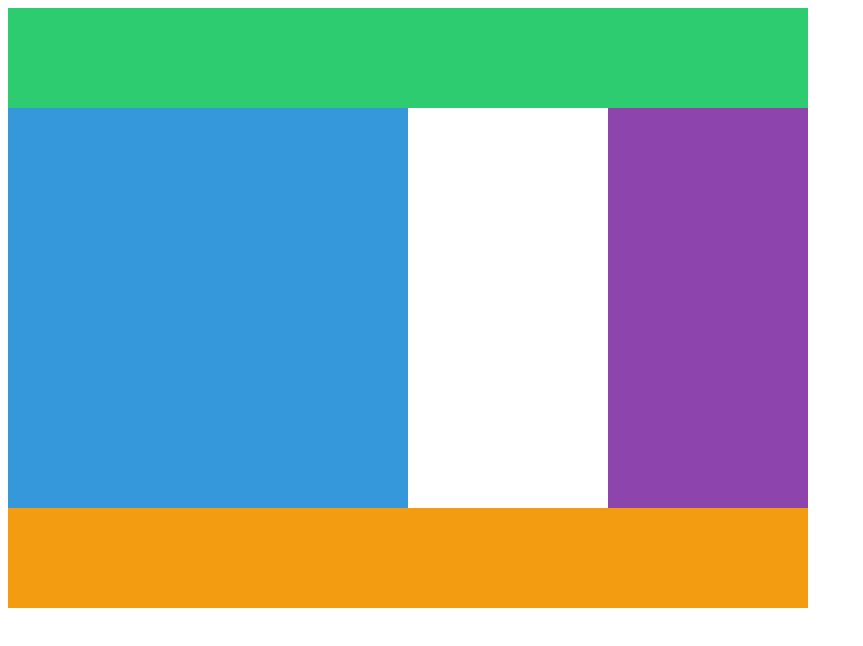
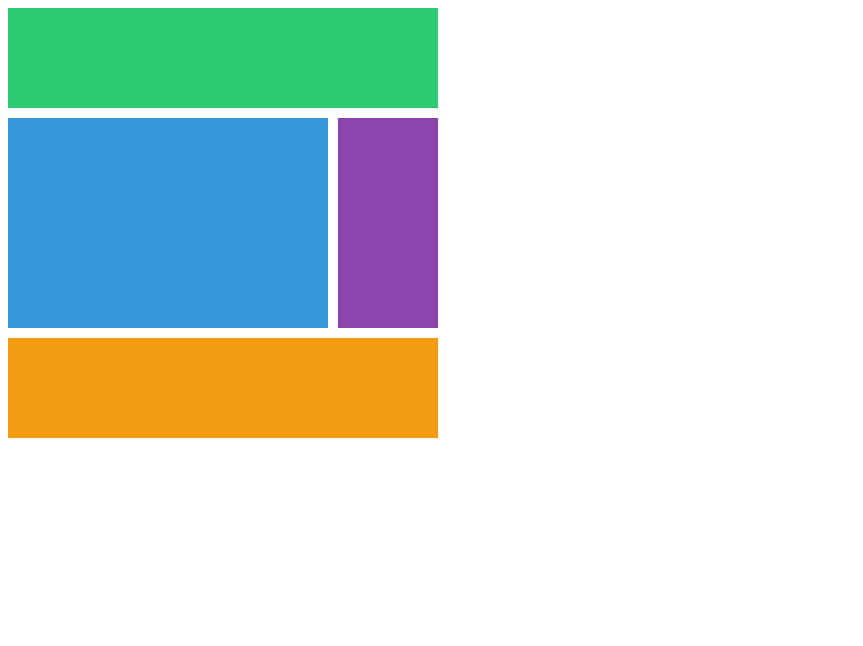
Before and after one commit to qlemql/SCSS, a plain HTML site: page index.html in a window 1280 px wide. Shown: the whole page, without its empty margins (0-863 px from the left). Drawn offline with Linux system fonts and the light colour scheme.

Commit message:
Update styles4.css
grid-area를 사용하지않고 따로 따로 설정하는 방법
(grid-area의 이론)

grid-column-start, grid-column-end로 어디서 시작해서 어디서 끝나게할지 정할 수 있다.
column은 열 row는 행

```diff
--- a/styles4.css
+++ b/styles4.css
@@ -1,30 +1,34 @@
 .grid {
   display: grid;
-  grid-template-columns: repeat(4, 200px);
-  grid-template-rows: 100px repeat(2, 200px) 100px;
-  grid-template-areas:
-    "header header header header"
-    "content content . nav"
-    "content content . nav"
-    "footer footer footer footer";
+  gap: 10px;
+  /* auto 200px를 설정하게 된다면 모든 공간을 사용한다. */
+  grid-template-columns: repeat(4, 100px);
+  grid-template-rows: repeat(4, 100px);
 }
 
 .header {
   background-color: #2ecc71;
-  grid-area: header;
+  /* header가 어디서 시작해서 어디서 끝나는지 정할 수 있다. */
+  grid-column-start: 1;
+  grid-column-end: 5;
 }
 
 .content {
   background-color: #3498db;
-  grid-area: content;
+  grid-column-start: 1;
+  grid-column-end: 4;
+  grid-row-start: 2;
+  grid-row-end: 4;
 }
 
 .nav {
   background-color: #8e44ad;
-  grid-area: nav;
+  grid-row-start: 2;
+  grid-row-end: 4;
 }
 
 .footer {
   background-color: #f39c12;
-  grid-area: footer;
+  grid-column-start: 1;
+  grid-column-end: 5;
 }
```
